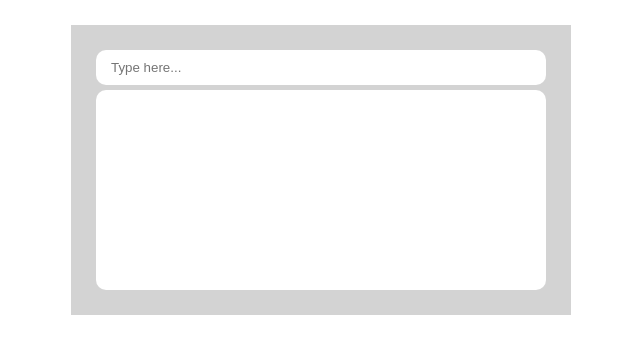
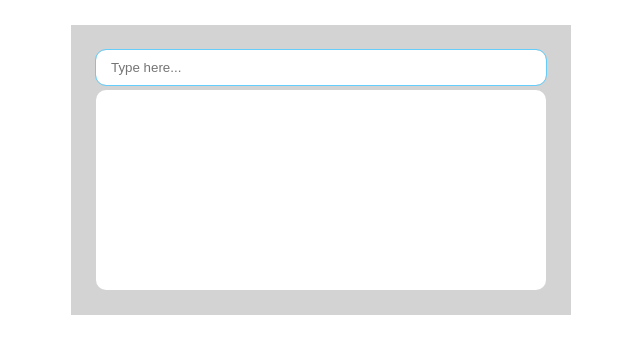
Before and after one commit to andreev-oe/js-core, a plain HTML site: page index.html in a window 1280 px wide. Shown: the whole page, without its empty margins (327-967 px from the left). Drawn offline with Linux system fonts and the light colour scheme.

Commit message:
feat: add autofocus on search-field in task 4-3-7

```diff
--- a/index.html
+++ b/index.html
@@ -9,7 +9,7 @@
 <body>
 <div class="content-wrapper">
     <section class="search">
-        <input type="search" placeholder="Type here..." class="search-field">
+        <input type="search" placeholder="Type here..." class="search-field" autofocus>
         <ul class="search-result"></ul>
         <section class="cards-container"></section>
     </section>
--- a/module-4/4-3/style.css
+++ b/module-4/4-3/style.css
@@ -15,6 +15,9 @@
     margin: 25px 0 5px 25px;
     border-radius: 10px;
     border: none;
+}
+.search-field:focus {
+    outline: 1px solid #65CDF9;
 }
 .search-result {
     box-sizing: border-box;
```
